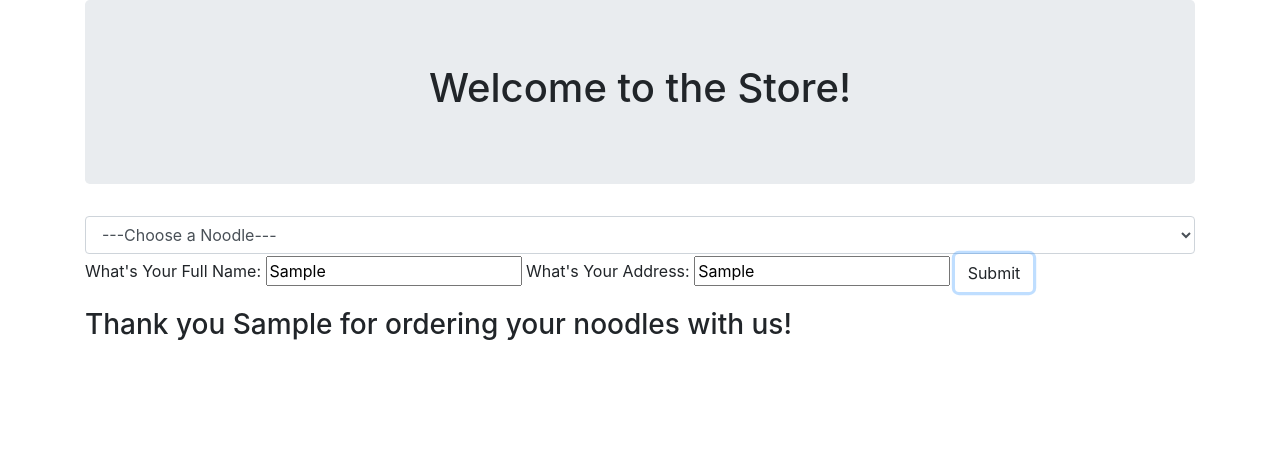
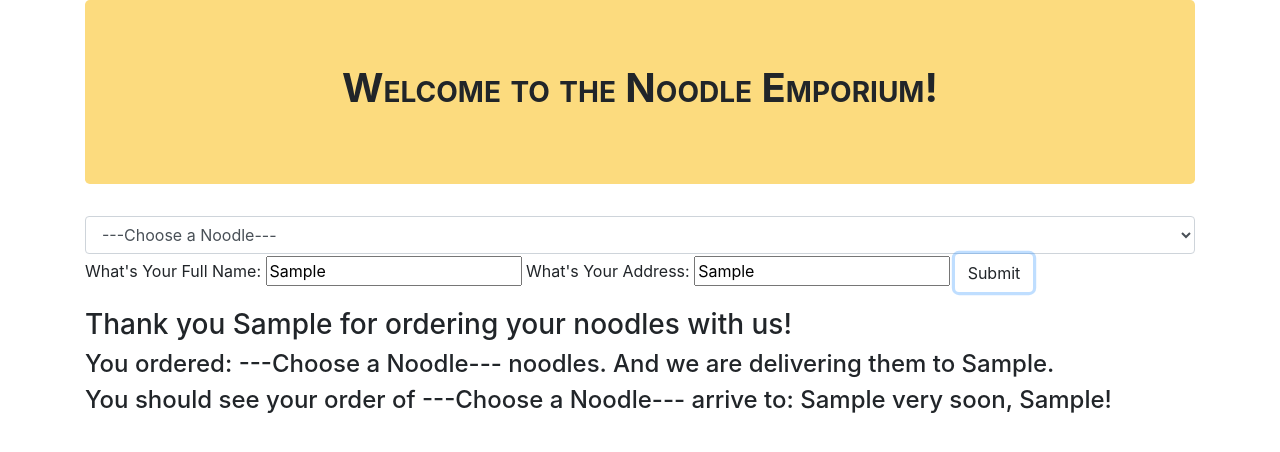
Before and after one commit to elizasohn/noodlestore, a plain HTML site: page index.html in a window 1280 px wide. Both pictures are taken after typing "Sample", "Sample" into the empty fields and a click on the button "Submit". Drawn offline with Linux system fonts and the light colour scheme.

Commit message:
add a receipt, style the page some. Go order some noodles.

```diff
--- a/css/master.css
+++ b/css/master.css
@@ -1,5 +1,11 @@
 .jumbotron h1{
   text-align: center;
+  font-variant: small-caps;
+  font-weight: bolder;
+}
+
+.jumbotron {
+  background-color: #fcdb7e;
 }
 
 #receipt {
--- a/index.html
+++ b/index.html
@@ -11,7 +11,7 @@
   <body>
     <div class="container">
       <div class="jumbotron">
-        <h1>Welcome to the Store!</h1>
+        <h1>Welcome to the Noodle Emporium!</h1>
       </div>
       <div class="table table-default">
         <form id="orderInfo">
@@ -40,6 +40,8 @@
       </div>
       <div class="table table-default" id="receipt">
         <h3>Thank you <span class="customerName"></span> for ordering your noodles with us!</h3>
+        <h4>You ordered: <span class="noodleChoice"></span> noodles. And we are delivering them to <span class="customerAddress"></span>.</h4>
+        <h4>You should see your order of <span class="noodleChoice"></span>  arrive to: <span class="customerAddress"></span> very soon, <span class="customerName"></span>!</h4>
       </div>
     </div>
   </body>
--- a/js/scripts.js
+++ b/js/scripts.js
@@ -9,6 +9,9 @@ $(document).ready(function(){
     event.preventDefault();
 
     $(".customerName").text(customerNameInput);
+    $(".noodleChoice").text(customerNoodleChoice);
+    $(".customerAddress").text(customerAddressInput)
+
     $("#receipt").show();
   });
 });
```
